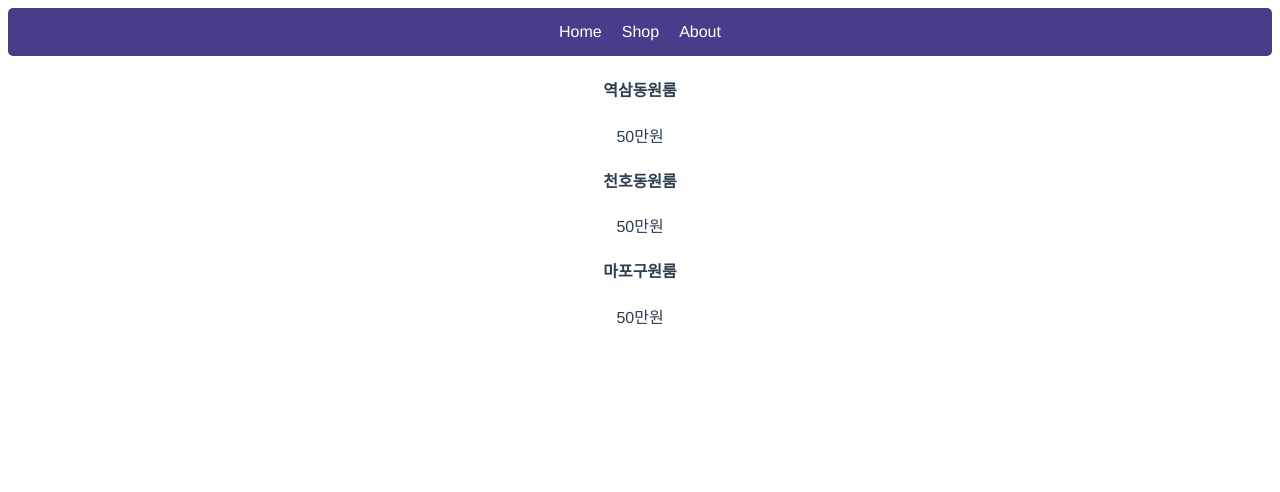
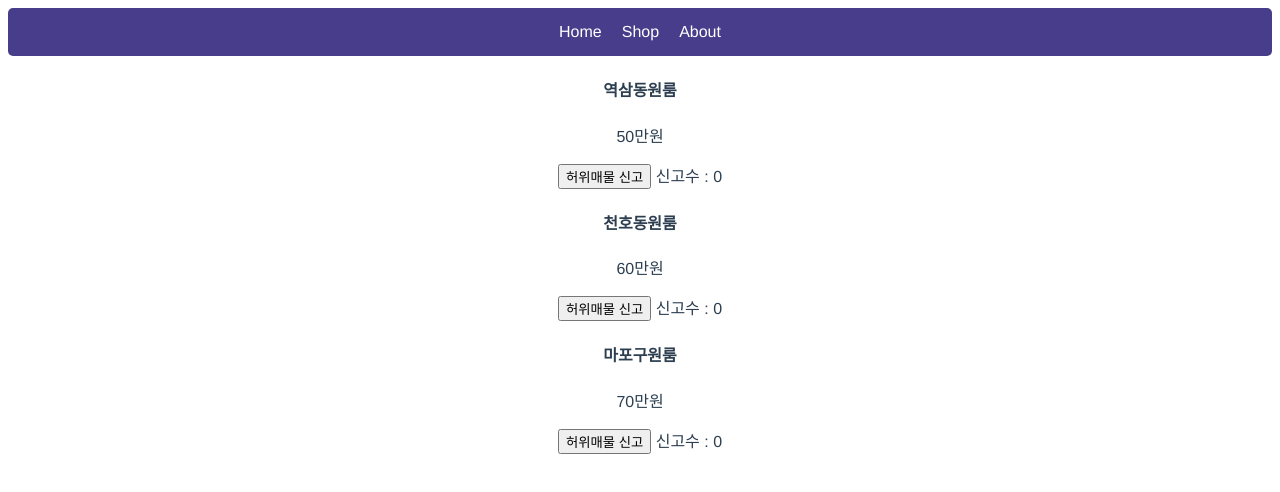
Before and after one commit to suyeon-jung/real-estate, a Vue app: page / in a window 1280 px wide. Shown: the top 492 px of the page. Built offline with nearby package versions, Linux system fonts and the light colour scheme.

Commit message:
[feat] : (4) 이벤트 핸들러

```diff
--- a/src/App.vue
+++ b/src/App.vue
@@ -3,22 +3,40 @@
         <a v-for="(menu, idx) in menus" :key="idx">{{menu}}</a>
     </div>
 
-  <div v-for="(product, idx) in products" :key="idx">
-      <h4>{{product}}</h4>
+  <div>
+      <h4>{{products[0]}}</h4>
       <p>{{prices[0]}}</p>
+      <button @click="increase(0)">허위매물 신고</button> <span>신고수 : {{신고수[0]}}</span>
   </div>
+  <div>
+      <h4>{{products[1]}}</h4>
+      <p>{{prices[1]}}</p>
+      <button @click="increase(1)">허위매물 신고</button> <span>신고수 : {{신고수[1]}}</span>
 
+  </div>
+  <div>
+      <h4>{{products[2]}}</h4>
+      <p>{{prices[2]}}</p>
+      <button @click="increase(2)">허위매물 신고</button> <span>신고수 : {{신고수[2]}}</span>
+  </div>
 </template>
 
 <script>
+
 
 export default {
   name: 'App',
   data(){
       return {
+          신고수 : [0, 0, 0],
           menus : ["Home", "Shop", "About"],
           products: ["역삼동원룸", "천호동원룸", "마포구원룸"],
           prices: ["50만원", "60만원", "70만원"]
+      }
+  },
+  methods:{
+      increase(idx){
+          this.신고수[idx] += 1;
       }
   },
   components: {
```
